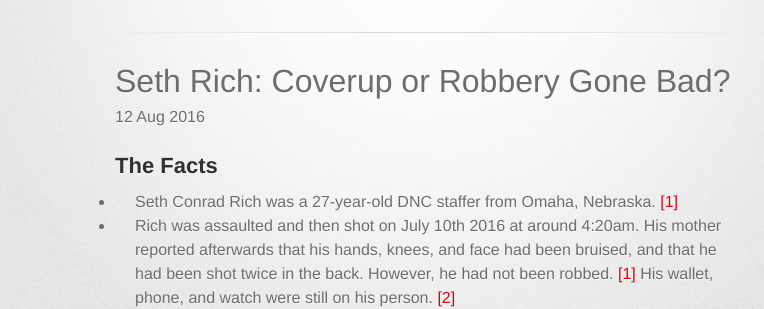
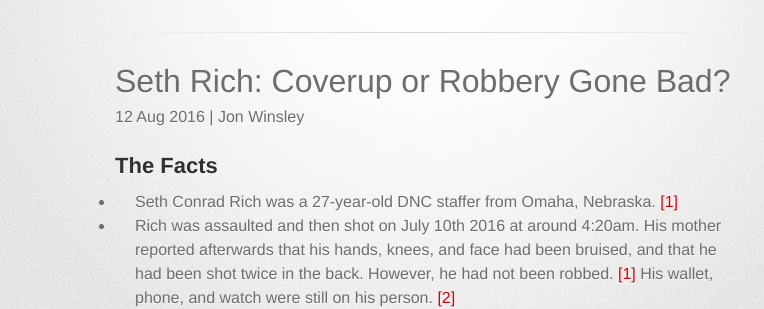
Before and after one commit to glitchassassin/cold-hard-facts, a Jekyll site: the page built from _posts/2016-08-12-seth-rich-coverup-robbery-gone-bad.md, in a window 1280 px wide. Shown: the part 172-481 px from the top of the page, without its empty margins (215-979 px from the left). Built offline with Jekyll 4.4.1, drawn with Linux system fonts in a browser that asks for light colours; some web fonts are replaced.

Commit message:
Adjusting layout

```diff
--- a/_layouts/post.html
+++ b/_layouts/post.html
@@ -2,7 +2,7 @@
 layout: default
 ---
 <h1>{{ page.title }}</h1>
-<p class="meta">{{ page.date | date_to_string }}</p>
+<p class="meta">{{ page.date | date_to_string }} | {{ page.author }}</p>
 
 <div class="post">
   {{ content }}
```
